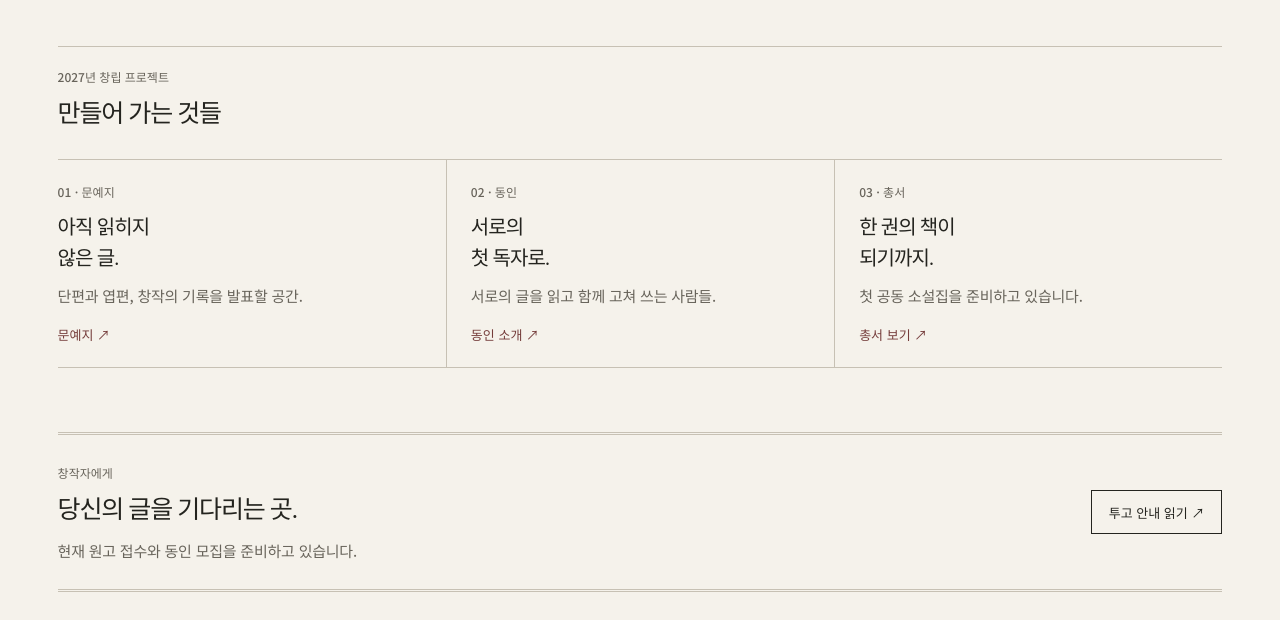
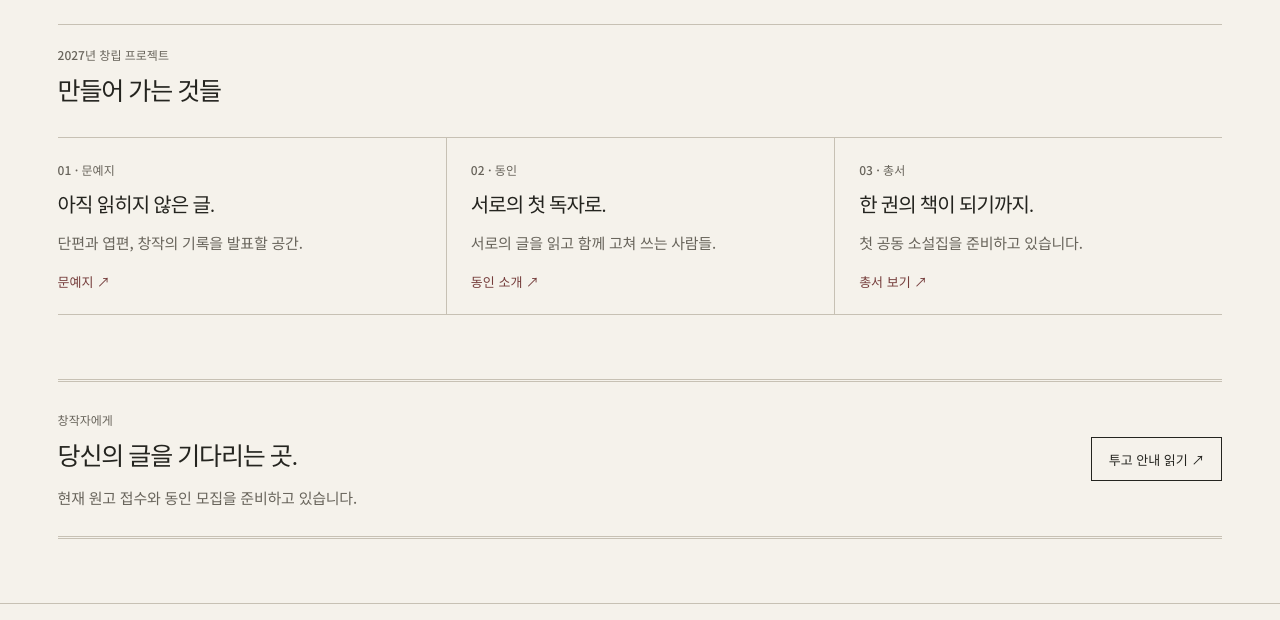
Before and after one commit to dffxonnb-cyber/JANMUN, a plain HTML site: page index.html in a window 1280 px wide. Shown: the part 1360-1980 px from the top of the page. Drawn offline with Linux system fonts and the light colour scheme.

Commit message:
Remove artificial home line breaks and refresh typography stylesheet

```diff
--- a/index.html
+++ b/index.html
@@ -7,7 +7,7 @@
     <meta name="theme-color" content="#f5f2eb">
     <title>잔문 殘文 — 독립 문학 편집실</title>
     <link rel="icon" type="image/svg+xml" href="assets/janmun-mark.svg">
-    <link rel="stylesheet" href="css/style.css?v=0.8.2">
+    <link rel="stylesheet" href="css/style.css?v=0.8.3">
     <script src="js/main.js?v=0.8.2" defer></script>
   </head>
   <body>
@@ -70,7 +70,7 @@
                 <p class="founding-note"><span>아직</span><span>읽히지</span><span>않은 글.</span></p>
               </div>
               <div class="founding-plate-footer">
-                <p>아무에게도 읽히지 않았으므로<br>실패했다고조차 말할 수 없는 글들.</p>
+                <p>아무에게도 읽히지 않았으므로 실패했다고조차 말할 수 없는 글들.</p>
                 <span class="founding-seal" aria-hidden="true">殘</span>
               </div>
             </div>
@@ -78,7 +78,7 @@
           </figure>
           <div class="front-copy">
             <div class="front-kicker"><span>창립 문서</span><span>01 / 04</span></div>
-            <h2 id="lead-title">읽히기도 전에<br>버려지는 문학은<br>없었으면 한다.</h2>
+            <h2 id="lead-title">읽히기도 전에 버려지는 문학은 없었으면 한다.</h2>
             <p>아직 독자를 만나지 못한 문학을 발굴하고, 창작의 방식을 숨기지 않아도 되는 책을 만드는 독립 문학 편집실.</p>
             <div class="front-actions">
               <a class="primary" href="#about">설립의 말 읽기 <span aria-hidden="true">↗</span></a>
@@ -119,9 +119,9 @@
             <div><span class="eyebrow">2027년 창립 프로젝트</span><h2 id="project-title">만들어 가는 것들</h2></div>
           </div>
           <div class="project-grid">
-            <a class="project" href="#journal"><span class="eyebrow">01 · 문예지</span><h3>아직 읽히지<br>않은 글.</h3><p>단편과 엽편, 창작의 기록을 발표할 공간.</p><span class="project-link">문예지 ↗</span></a>
-            <a class="project" href="#members"><span class="eyebrow">02 · 동인</span><h3>서로의<br>첫 독자로.</h3><p>서로의 글을 읽고 함께 고쳐 쓰는 사람들.</p><span class="project-link">동인 소개 ↗</span></a>
-            <a class="project" href="#books"><span class="eyebrow">03 · 총서</span><h3>한 권의 책이<br>되기까지.</h3><p>첫 공동 소설집을 준비하고 있습니다.</p><span class="project-link">총서 보기 ↗</span></a>
+            <a class="project" href="#journal"><span class="eyebrow">01 · 문예지</span><h3>아직 읽히지 않은 글.</h3><p>단편과 엽편, 창작의 기록을 발표할 공간.</p><span class="project-link">문예지 ↗</span></a>
+            <a class="project" href="#members"><span class="eyebrow">02 · 동인</span><h3>서로의 첫 독자로.</h3><p>서로의 글을 읽고 함께 고쳐 쓰는 사람들.</p><span class="project-link">동인 소개 ↗</span></a>
+            <a class="project" href="#books"><span class="eyebrow">03 · 총서</span><h3>한 권의 책이 되기까지.</h3><p>첫 공동 소설집을 준비하고 있습니다.</p><span class="project-link">총서 보기 ↗</span></a>
           </div>
         </section>
         <div class="front-invitation"><div><span class="eyebrow">창작자에게</span><h2>당신의 글을 기다리는 곳.</h2><p>현재 원고 접수와 동인 모집을 준비하고 있습니다.</p></div><a href="#submission" class="outline">투고 안내 읽기 ↗</a></div>
```
